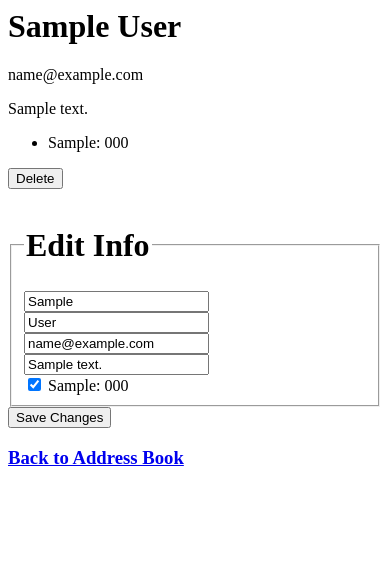
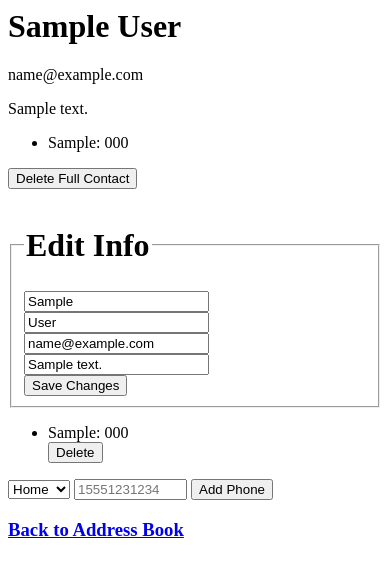
Before and after one commit to jpstrommen95/djangoAddress, a Django app: page /address/1 in a window 390 px wide. Shown: the top 577 px of the page. Run offline with Django 4.2, Linux system fonts and the light colour scheme; tables that the repository leaves empty hold one stand-in row (values such as "Sample post").

Commit message:
finalize phone ops

```diff
--- a/mysite/address/templates/address/detail.html
+++ b/mysite/address/templates/address/detail.html
@@ -9,10 +9,10 @@
 
 <form action="{% url 'address:do_delete' contact.id %}" method="delete">
     {% csrf_token %}
-    <button type="submit">Delete</button>
+    <button type="submit">Delete Full Contact</button>
 </form>
 
-<form action="{% url 'address:do_edit' contact.id %}" method="post">
+<form id="infoForm" action="{% url 'address:do_edit' contact.id %}" method="post">
     {% csrf_token %}
     <fieldset>
         <legend><h1>Edit Info</h1></legend>
@@ -27,16 +27,29 @@
         <div>
             <input type="text" placeholder="Street Address" value="{{contact.street_address}}" name="street">
         </div>
-        <div>
-            {% for phonenumber in contact.phonenumber_set.all %}
-            <input type="checkbox" name="numberKey" id="phonenumber{{ forloop.counter }}" value="{{ phonenumber.id }}"
-                   checked>
-            <label for="phonenumber{{ forloop.counter }}">{{phonenumber}}</label>
-            <br>
-            {% endfor %}
-        </div>
+        <input type="submit" value="Save Changes" form="infoForm">
     </fieldset>
-    <input type="submit" value="Save Changes">
+</form>
+
+<ul>
+    {% for phonenumber in contact.phonenumber_set.all %}
+    <li>{{phonenumber}}</li>
+    <form action="{% url 'address:phone_delete' contact.id phonenumber.id %}" method="delete">
+        {% csrf_token %}
+        <button type="submit">Delete</button>
+    </form>
+    {% endfor %}
+</ul>
+
+<form id="phoneAddForm" action="{% url 'address:phone_add' contact.id %}" method="post">
+    {% csrf_token %}
+    <select name="phoneTypes">
+        <option value="Home">Home</option>
+        <option value="Work">Work</option>
+        <option value="Mobile">Mobile</option>
+    </select>
+    <input type="tel" size="11" placeholder="15551231234" name="phoneNumber"/>
+    <button type="submit" form="phoneAddForm">Add Phone</button>
 </form>
 
 <h3><a href="{% url 'address:home' %}">Back to Address Book</a></h3>
--- a/mysite/address/templates/address/home.html
+++ b/mysite/address/templates/address/home.html
@@ -1,7 +1,6 @@
 <!--todo pass in user-->
 <h1>Address Book</h1>
 {% if contact_list %}
-<!--fixme put more info in this list-->
 <ul>
     {% for contact in contact_list %}
     <li>
--- a/mysite/address/views.py
+++ b/mysite/address/views.py
@@ -2,7 +2,7 @@ from django.shortcuts import render, get_object_or_404
 from django.http import HttpResponse, HttpResponseRedirect
 from django.urls import reverse
 
-from .models import Contact
+from .models import Contact, PhoneNumber
 
 
 # Create your views here.
@@ -28,14 +28,13 @@ def detail(request, contact_id):
 
 
 # *** actions ***
-def do_add(request):
+def do_add(request):  # fixme verify fields not empty
     try:
         Contact.objects.create(first_name=request.POST['fName'],
                                last_name=request.POST['lName'],
                                email_address=request.POST['email'],
                                street_address=request.POST['street'], )
     except (KeyError, Contact.DoesNotExist):
-        # Redisplay the question voting form.
         return render(request, 'address/add.html', {
             'error_message': "Field does not exist, report this bug to an admin.",
         })
@@ -54,7 +53,6 @@ def do_edit(request, contact_id):
         old_contact.street_address = request.POST['street']
         old_contact.save()
     except (KeyError, Contact.DoesNotExist):
-        # Redisplay the question voting form.
         return render(request, 'address/detail.html', {
             'contact': old_contact,
             'error_message': "Field does not exist, report this bug to an admin.",
@@ -68,7 +66,6 @@ def do_delete(request, contact_id):
     try:
         to_delete.delete()
     except (KeyError, Contact.DoesNotExist):
-        # Redisplay the question voting form.
         return render(request, 'address/detail.html', {
             'old-contact': to_delete,
             'error_message': "Field does not exist, report this bug to an admin.",
@@ -76,13 +73,29 @@ def do_delete(request, contact_id):
     return HttpResponseRedirect(reverse('address:home'))
 
 
-def phone_add(request):
-    return HttpResponseRedirect(reverse('address:home'))
+def phone_add(request, contact_id):
+    phone_type = request.POST['phoneTypes']
+    phone_number = request.POST['phoneNumber']
+    contact = Contact.objects.get(pk=contact_id)
+    try:
+        PhoneNumber.objects.create(contact_id=contact_id, type=phone_type, phone_number=phone_number)
+    except (KeyError, Contact.DoesNotExist):
+        return render(request, 'address/detail.html', {
+            'error_message': "error in phone add",
+        })
+    return render(request, 'address/detail.html', {'contact': contact})
 
 
 def phone_delete(request, contact_id, phonenumber_id):
-    # todo
-    return HttpResponseRedirect(reverse('address:home'))
+    to_delete = PhoneNumber.objects.get(pk=phonenumber_id)
+    contact = Contact.objects.get(pk=contact_id)
+    try:
+        to_delete.delete()
+    except (KeyError, Contact.DoesNotExist):
+        return render(request, 'address/detail.html', {
+            'error_message': "error in phone delete",
+        })
+    return render(request, 'address/detail.html', {'contact': contact})
 
 
 def sign_out(request):
--- a/mysite/mysite/urls.py
+++ b/mysite/mysite/urls.py
@@ -19,5 +19,5 @@ from django.urls import include, path
 # point the urls of our app to the module
 urlpatterns = [
     path('address', include('address.urls')),
-    path('admin', admin.site.urls),  # this is the exception to using include
+    path('admin/', admin.site.urls),  # this is the exception to using include
 ]
--- a/stretchGoals.txt
+++ b/stretchGoals.txt
@@ -2,4 +2,5 @@ Search through address book
 Format phone numbers nicely
 Add contact from modal instead of new page
 Apply CSS
+Edge case protects - verify inputs not empty, valid formats, etc.
 Create/Edit/Delete User w/out commandline/admin stuff
```
Also changed, not shown: README.md.
